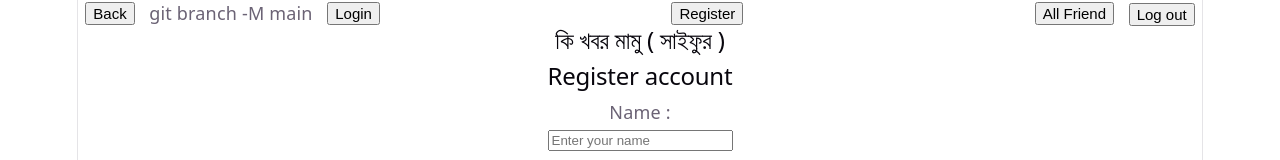
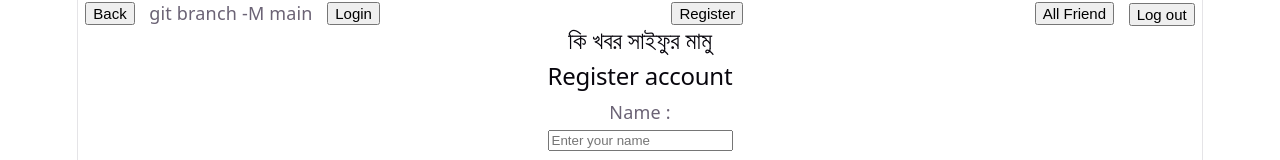
Before and after one commit to mdsifat476196-maker/frontend, a React app: page /register in a window 1280 px wide. Shown: the top 160 px of the page. Built offline with nearby package versions, Linux system fonts and the light colour scheme; the HTML template or start-up script is replaced by a standard one.

Commit message:
Update Register.jsx

```diff
--- a/src/Register.jsx
+++ b/src/Register.jsx
@@ -88,7 +88,7 @@ function Register() {
         <>
             <center>
                 <Nav />
-                <h2>কি খবর মামু ( সাইফুর ) </h2>
+                <h2>কি খবর সাইফুর মামু</h2>
                 <h2>Register account</h2>
                 <p>Name : </p>
                 <input type="text" name="name" id="name" placeholder="Enter your name" value={name} onChange={(e) => setName(e.target.value)} required /><br /><br />
```
